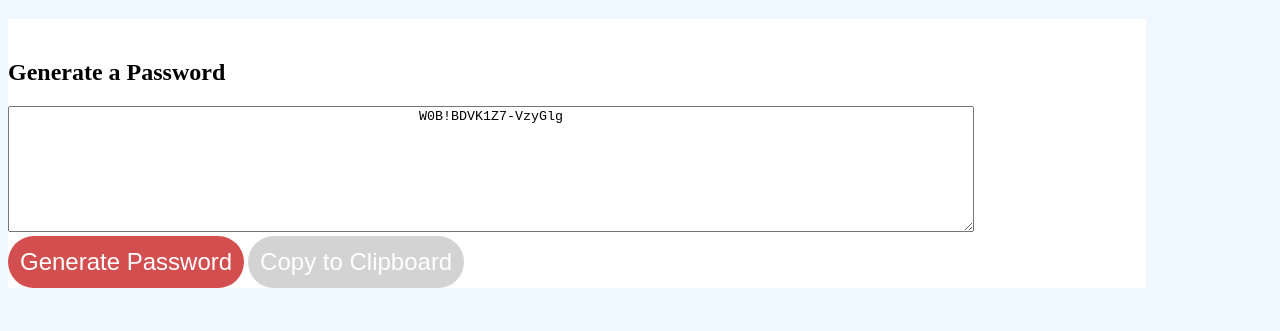
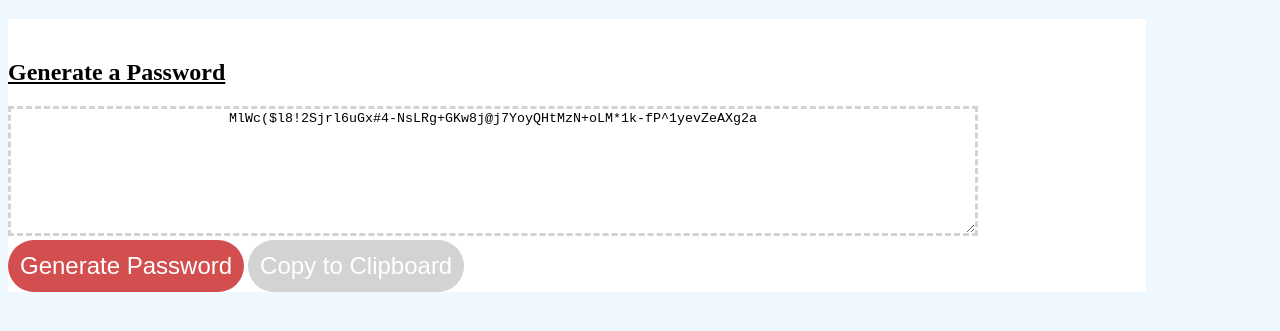
Before and after one commit to WhitePeachTea/Password-Generator, a plain HTML site: page index.html in a window 1280 px wide. Both pictures are taken after a click on the button "Generate Password". Shown: the part 61-392 px from the top of the page. Drawn offline with Linux system fonts and the light colour scheme.

Commit message:
upadte on JS and CSS

```diff
--- a/Script.js
+++ b/Script.js
@@ -1,12 +1,15 @@
 function GeneratePassword() {
     var password = '';
     var chars = 'abcdefghijklmnopqrstuvwxyzABCDEFGHIJKLMNOPQRSTUVWXYZ0123456789!@#$%^&*()-+';
-    for (i=128;i>=8;i--) {
-      var i = Math.floor(Math.random()*chars.length + 1);
-      password += chars.charAt(i)
+    for (i=74;i>=0;i--) {
+      var i = Math.floor(Math.random()*chars.length+Math.floor(Math.random()));
+      password = password + chars.charAt(i)
     }
     if (password.length >= 8) {
         return password;
+    }
+    else if (password.length >=128 ){
+        return GeneratePassword();
     }
     else {
         return GeneratePassword();
@@ -14,14 +17,12 @@ function GeneratePassword() {
 };
 
 
-password.length <= 128;
-
 document.getElementById("generate").addEventListener("click", function(){
     document.getElementById("password").innerText = GeneratePassword();});
 
 
-document.getElementById("copy").addEventListener("click", function()
-{var copyText = document.getElementById("password");
+document.getElementById("copy").addEventListener("click", function() {
+    var copyText = document.getElementById("password");
 
     copyText.select();
 
--- a/index.html
+++ b/index.html
@@ -11,19 +11,23 @@
     <header>
       <h1>Password Generator</h1>
     </header>
-    <div class="mainsection">
+   <section class="mainsection">
+    <div class="firstsection">
     <h2>Generate a Password</h2>
     <textarea
       readonly
       id="password"
       placeholder="Your Secure Password"
     ></textarea>
+  </div>
+
+  <div class="secondsection">
     <button id="generate">Generate Password</button>
     <button id="copy">
       Copy to Clipboard
     </button>
-
   </div>
+</section>
 
     <script src="Script.js"></script>
   </body>
--- a/style.css
+++ b/style.css
@@ -21,13 +21,22 @@ background-color: aliceblue;
 h2 {
     padding-top: 20px;
     border-bottom: 20px;
+    text-decoration: underline;
+    box-decoration-break: underline;
+
 }
 
 #password {
     width: 960px;
     height: 120px;
     text-align: center;
+    border: dashed;
+    border-color: lightgrey;
+    box-decoration-break: underline;
+
 }
+
+
 
 button {
     background-color: rgb(211, 79, 79);
@@ -42,6 +51,7 @@ button {
 
 
 #generate {
+
 }
 
 #copy {
```
